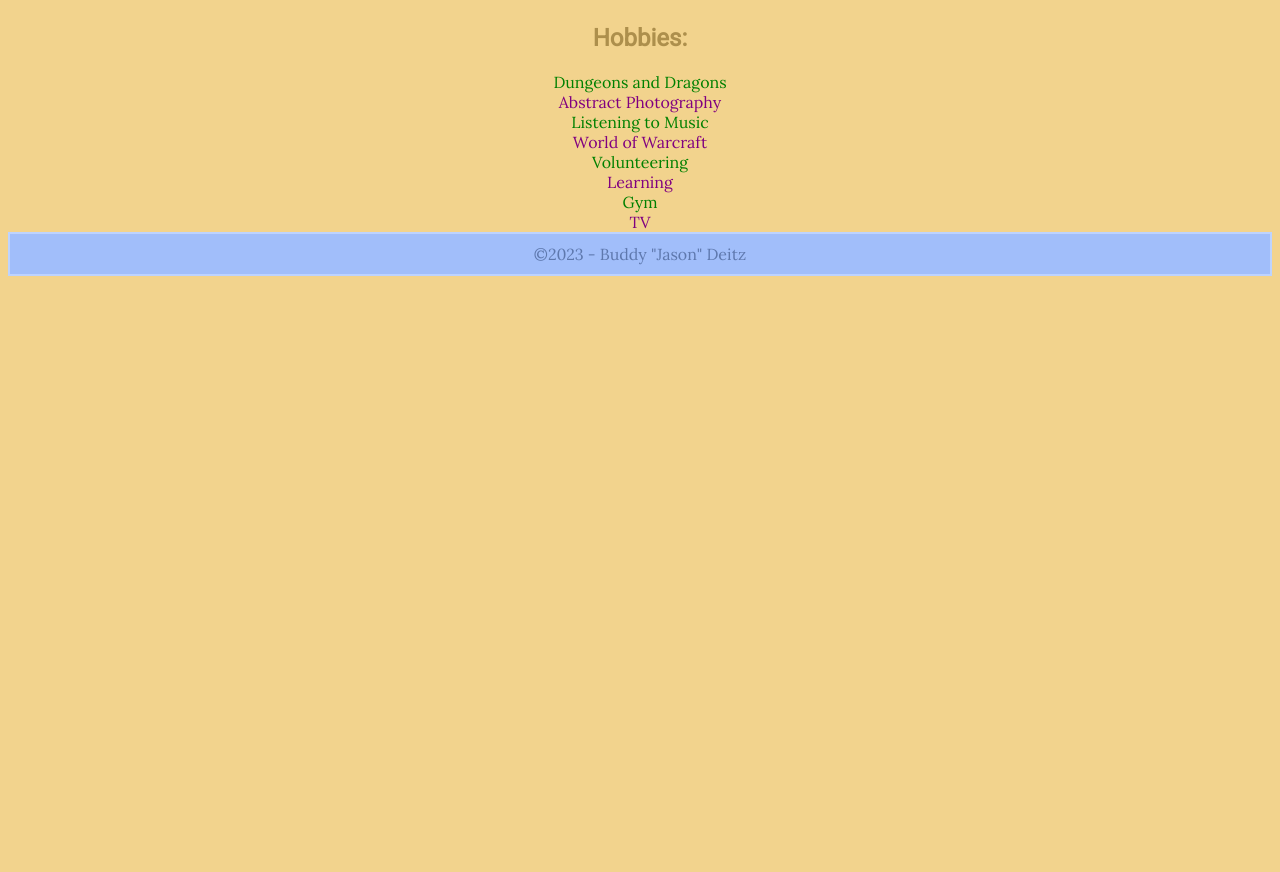
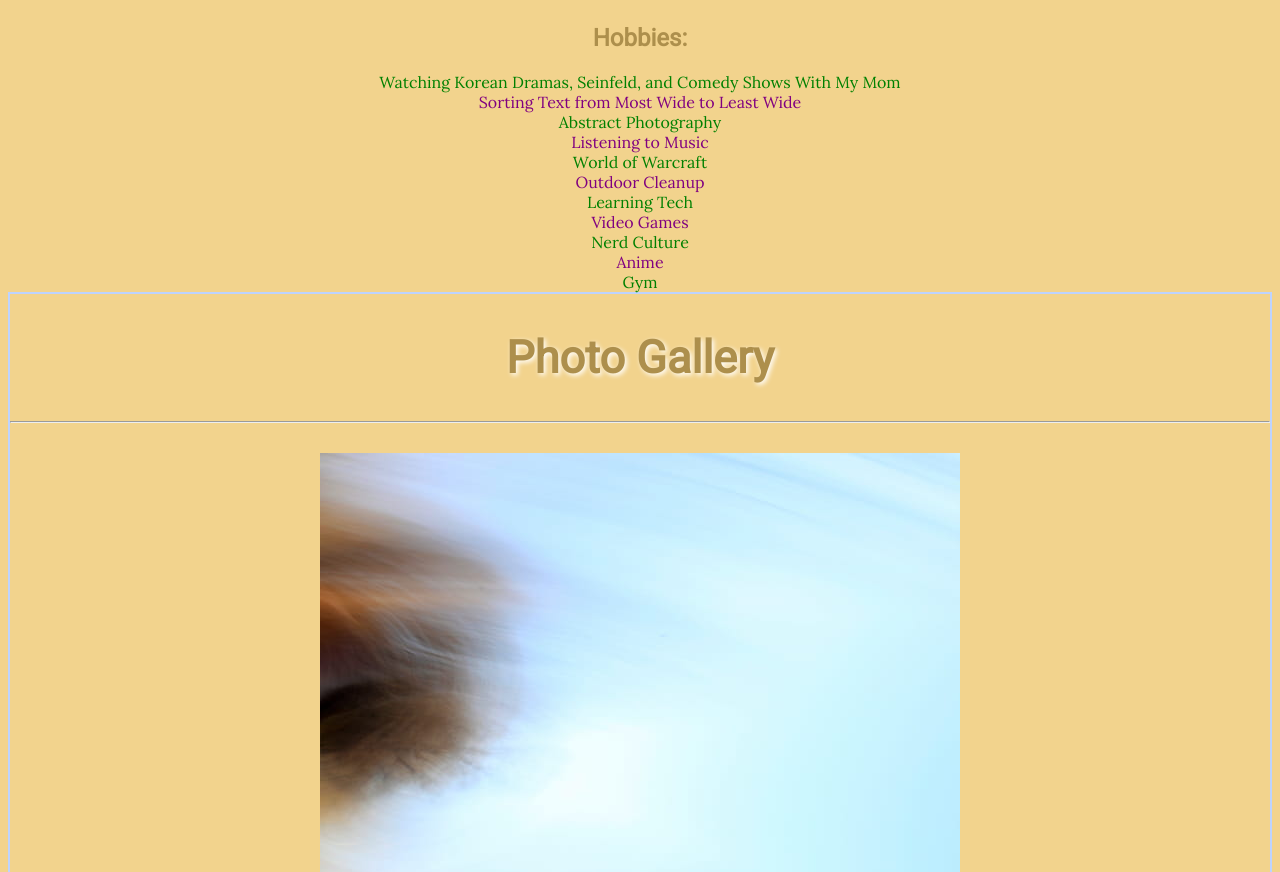
Before and after one commit to RVCC-IDMX/about-me-Noxiiee, a plain HTML site: page index.html in a window 1280 px wide. Shown: the part 1357-2229 px from the top of the page. Before the commit the page ends 1641 px from the top, so only its background shows below. Drawn offline with Linux system fonts and the light colour scheme.

Commit message:
Adding photo gallery

```diff
--- a/css/style.css
+++ b/css/style.css
@@ -25,15 +25,21 @@ header {
     padding: 10px;
 }
 
+/*Hero Section*/
+
 #hero img {
     width: 300px;
 }
+
+/*Bio Section*/
 
 #bio {
     text-align:center;
     font-family: 'Roboto', sans-serif;
     font-size:20pt;
 }
+
+/*Hobbies */
 
 #hobbies {
     text-align: center;
@@ -52,3 +58,17 @@ ul {
     margin: 0;
     padding: 0;
   }
+
+/*Gallery*/
+
+#gallery {
+    border: 2px solid #BDD3FF;
+    max-width: 100%;
+
+}
+
+#gallery {
+    text-align: center;
+    font-size: 30px;
+    text-shadow: 2px 2px 5px white;
+}
--- a/index.html
+++ b/index.html
@@ -72,20 +72,47 @@
                 <h2>Hobbies:</h2>
 
                 <ul>
-                    <li>Dungeons and Dragons</li>
+                    <li>Watching Korean Dramas, Seinfeld, and Comedy Shows With My Mom</li>
+                    <li>Sorting Text from Most Wide to Least Wide</li>
                     <li>Abstract Photography</li>
                     <li>Listening to Music</li>
                     <li>World of Warcraft</li>
-                    <li>Volunteering</li>
-                    <li>Learning</li>
+                    <li>Outdoor Cleanup</li>
+                    <li>Learning Tech</li>
+                    <li>Video Games</li>
+                    <li>Nerd Culture</li>
+                    <li>Anime</li>
                     <li>Gym</li>
-                    <li>TV</li>
 
                 </ul>
 
             </section>
 
+            <section id="gallery">
 
+                <h2>Photo Gallery</h2>
+
+                <hr>
+
+                <figure>
+                    <img src="img/emo1-640w.jpg" alt="blue sky and whispy hair photo">
+                    <figcaption>"The Last Glimpse of Her Hair You'll Ever See"</figcaption>
+                </figure>
+
+                <hr>
+
+                <figure>
+                    <img src="img/emo2-640w.jpg" alt="Black and smokey grey photo">
+                    <figcaption>"Dusk"</figcaption>
+                </figure>
+
+                <hr>
+                <figure>
+                    <img src="img/emo3-640w.jpg" alt="abstract colorful photograph">
+                    <figcaption>"Depression Colors"</figcaption>
+                </figure>
+
+            </section>
 
     </main>
 
```
